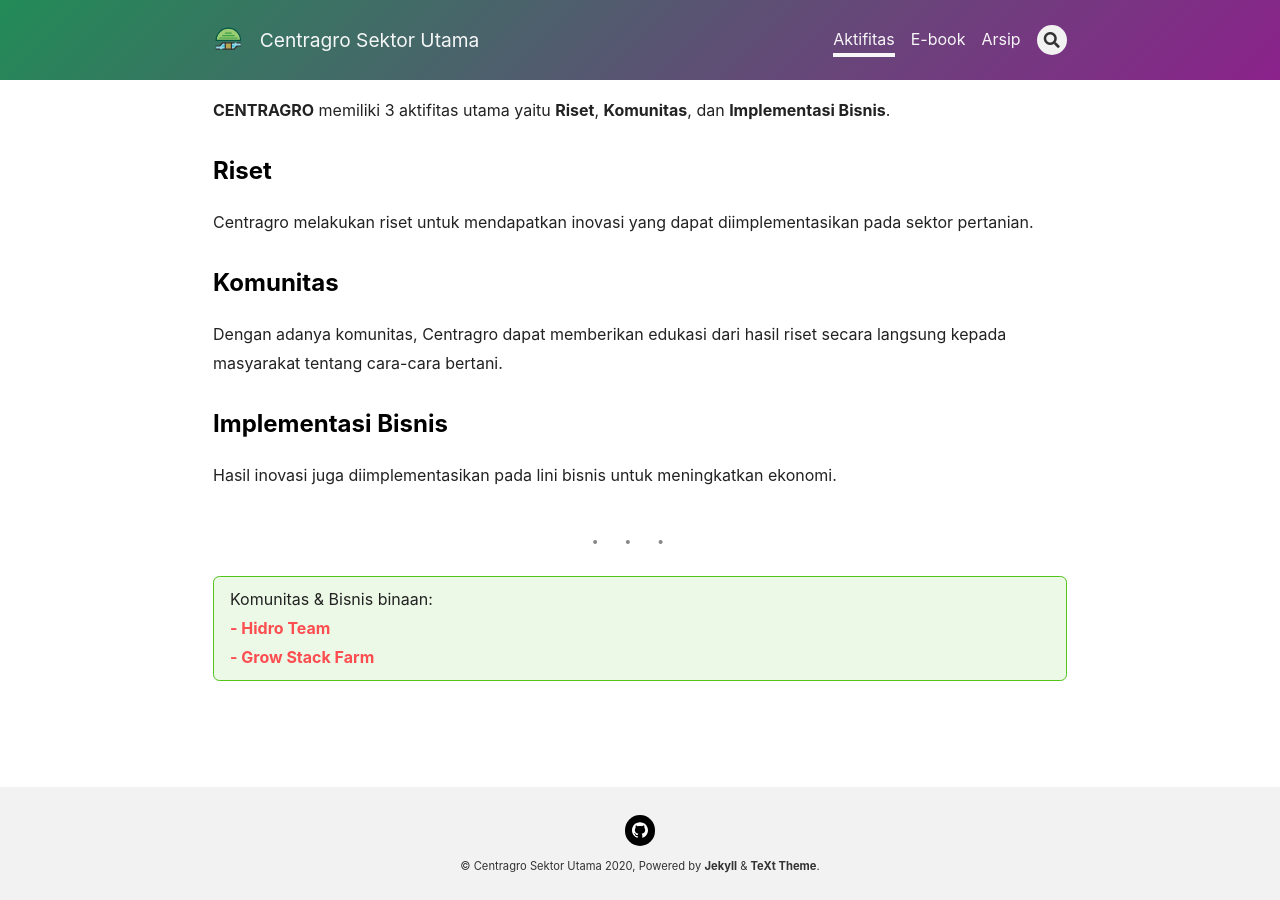
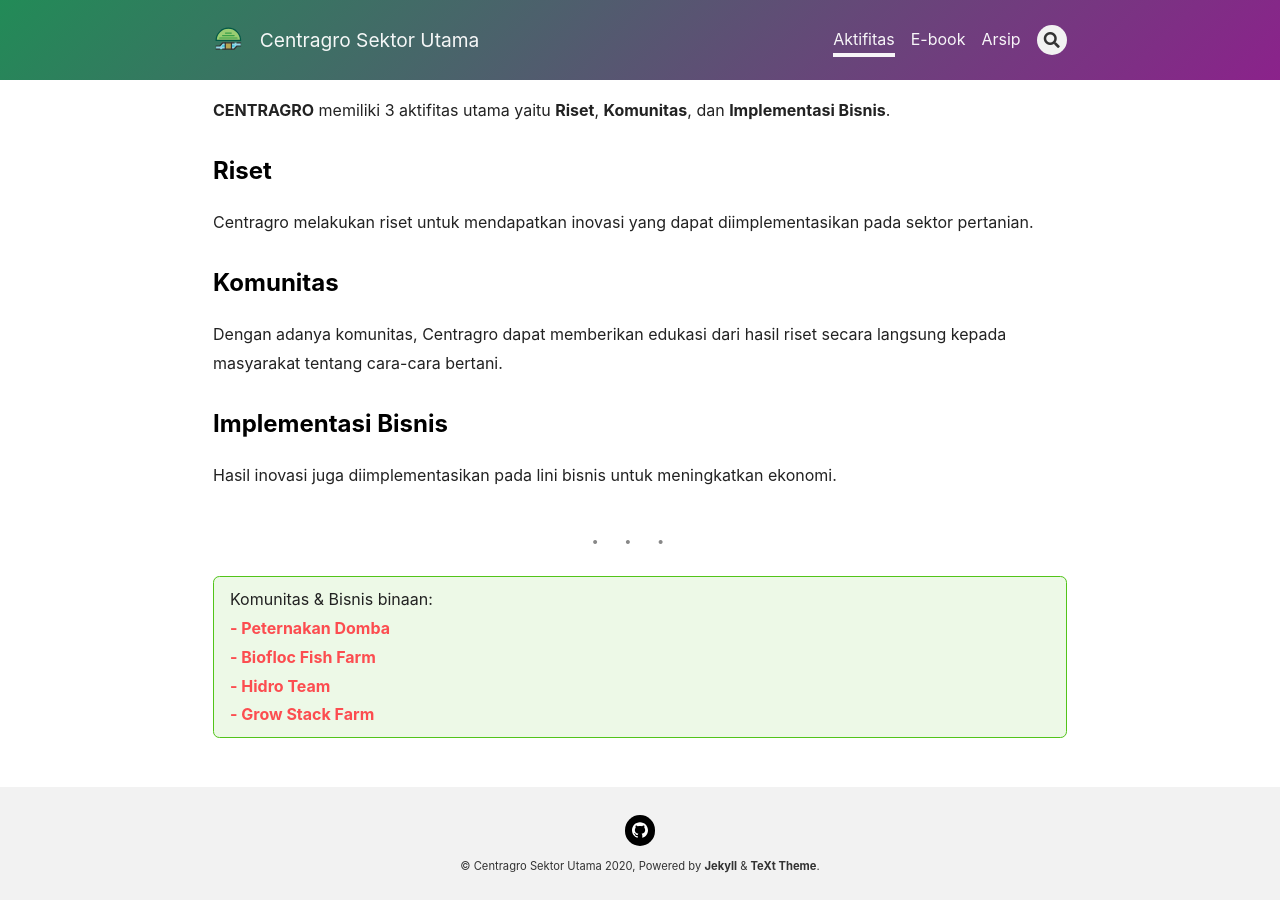
Before and after one commit to centragro/centragro.github.io, a Jekyll site: the page built from aktifitas.md, in a window 1280 px wide. Built offline with Jekyll 4.4.1, drawn with Linux system fonts in a browser that asks for light colours; nearby versions of some CDN libraries.

Commit message:
Update aktifitas.md

```diff
--- a/aktifitas.md
+++ b/aktifitas.md
@@ -25,6 +25,8 @@ Hasil inovasi juga diimplementasikan pada lini bisnis untuk meningkatkan ekonomi
 <hr/>
 
 Komunitas & Bisnis binaan:<br>
-[- Hidro Team](https://instagram.com/hidroteam_pdg) <br/>
+[- Peternakan Domba](http://wa.me/6287887621613)<br/>
+[- Biofloc Fish Farm](http://wa.me/6281617345852)<br/>
+[- Hidro Team](https://instagram.com/hidroteam_pdg)<br/>
 [- Grow Stack Farm](https://instagram.com/gstackfarm)
 {:.success}
```
